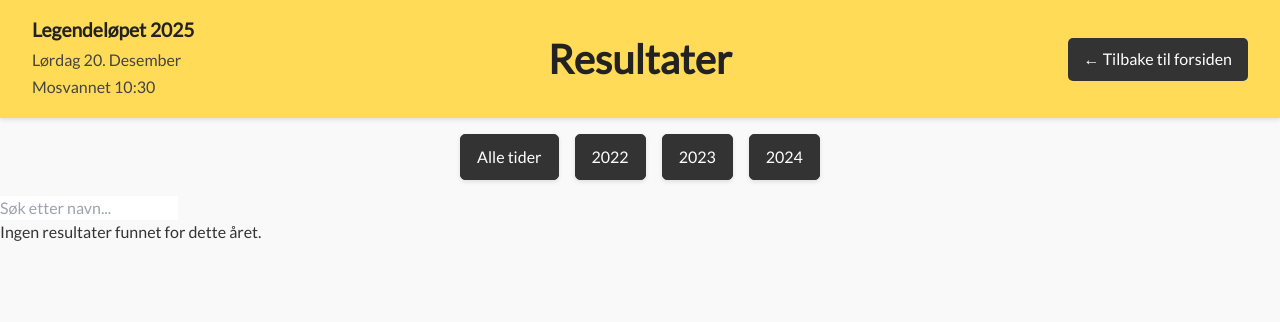
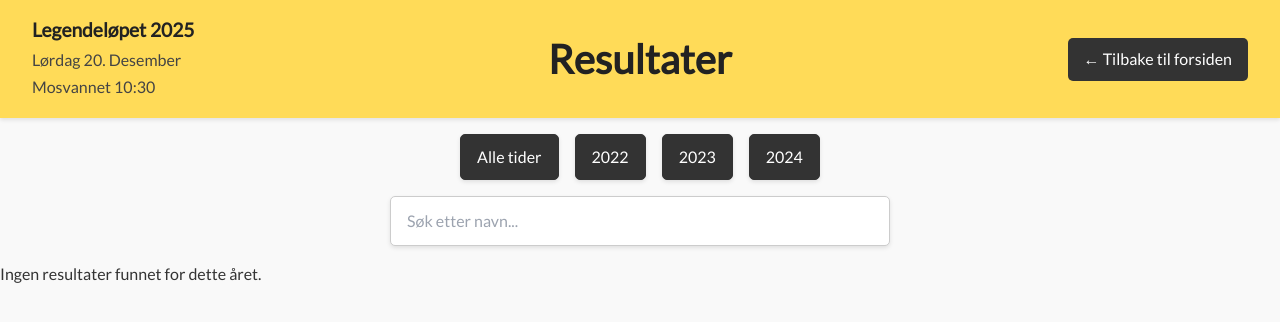
Before and after one commit to catocumulus955/legende, a plain HTML site: page results.html in a window 1280 px wide. Both pictures are taken after a click on the button "Alle tider". Drawn offline with nearby package versions, Linux system fonts and the light colour scheme; no server answers.

Commit message:
Update results.html

```diff
--- a/results.html
+++ b/results.html
@@ -184,6 +184,30 @@
         .back-button .btn:hover {
             background-color: #555;
         }
+		/* New search bar styling */
+		.search-container {
+			display: flex;
+			justify-content: center;
+			margin: 1rem 0;
+		}
+
+		#searchInput {
+			width: 80%;
+			max-width: 500px;
+			padding: 0.75rem 1rem;
+			font-size: 1rem;
+			border: 1px solid #ccc;
+			border-radius: 5px;
+			box-shadow: 0 2px 4px rgba(0, 0, 0, 0.1);
+			transition: border-color 0.3s ease, box-shadow 0.3s ease;
+		}
+
+		#searchInput:focus {
+			outline: none;
+			border-color: #ffdb58;
+			box-shadow: 0 0 0 3px rgba(255, 219, 88, 0.4);
+		}
+
     </style>
 </head>
 
@@ -266,9 +290,19 @@
         }
 
         // 3. Main Display Function
-				function showTab(year, data) {
+				function showTab(year, data, searchTerm = "") {
 				    const container = document.getElementById("results");
 				    container.innerHTML = "";
+					const searchInput = document.getElementById("searchInput");
+
+					// Hide search bar if not on "Alle tider" tab
+					if (year === "all") {
+						searchInput.style.display = "block";
+						searchInput.value = searchTerm;
+					} else {
+						searchInput.style.display = "none";
+					}
+
 
 				    const chartContainer = document.getElementById("chart-container");
 				    chartContainer.classList.add("hidden");
@@ -285,6 +319,12 @@
 				        filtered = [...data]
 				            .filter(r => typeof r.allRank === "number")
 				            .sort((a, b) => a.allRank - b.allRank);
+						// Apply search filter
+						if (searchTerm) {
+							const lowerCaseSearchTerm = searchTerm.toLowerCase();
+							filtered = filtered.filter(r => r.name.toLowerCase().includes(lowerCaseSearchTerm));
+						}
+
 				    } else {
 				        const yearNum = parseInt(year);
 				        filtered = data
@@ -510,6 +550,11 @@
                 return;
             }
 
+            // New search function
+			function searchNames() {
+				const searchTerm = document.getElementById("searchInput").value;
+				showTab("all", allResults, searchTerm);
+			}
 			// Create a back button
             const backBtn = document.createElement("button");
             backBtn.innerText = "← Tilbake til alle resultater";
```
Lines whose indentation alone changed are shown as unchanged.
